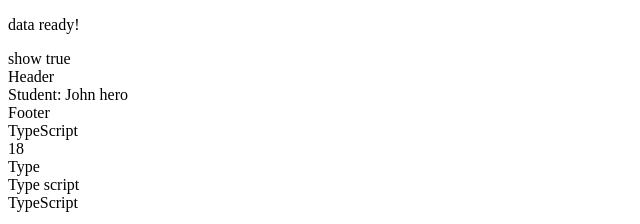
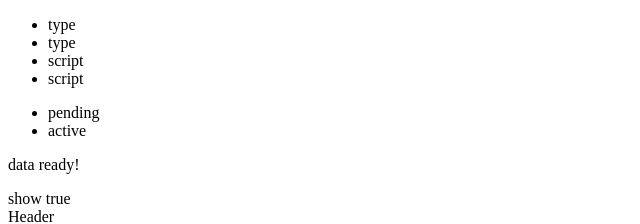
Before and after one commit to huyquoc1210/learn-easy-react, a React (Vite) app: page / in a window 1280 px wide. Shown: the top 224 px of the page, without its empty margins (0-640 px from the left). Built offline with nearby package versions, Linux system fonts and the light colour scheme.

Commit message:
List rendering

```diff
--- a/src/App.tsx
+++ b/src/App.tsx
@@ -1,4 +1,4 @@
-import { useEffect, useState } from 'react';
+import { Fragment, useEffect, useState } from 'react';
 import { MainLayout } from './components/Layout';
 import { Widget } from './components/common';
 import { MyText } from './features/labs/Mytext';
@@ -26,9 +26,32 @@
   }
 
   // if (loading) return <p>loading...</p>;
+  //sever
+  const studentList = [
+    { id: 1, name: 'type' },
+    { id: 2, name: 'script' },
+  ];
+
+  //client
+  const statusList = ['pending', 'active'];
 
   return (
     <>
+      <ul>
+        {studentList.map((student) => (
+          //Trong tình huống nhiều thẻ li thì dùng fragment để bỏ key
+          <Fragment key={student.id}>
+            <li>{student.name}</li>
+            <li>{student.name}</li>
+          </Fragment>
+        ))}
+      </ul>
+
+      <ul>
+        {statusList.map((status, index) => (
+          <li key={index}>{status}</li>
+        ))}
+      </ul>
       {loading && <p>loading...</p>}
       {loading ? <p>Loading...</p> : <p>data ready!</p>}
       {true && 'show true'}
```
